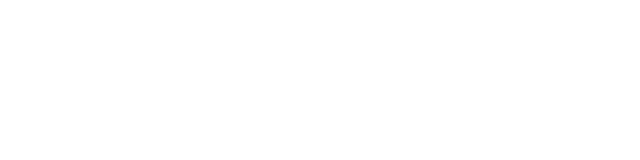
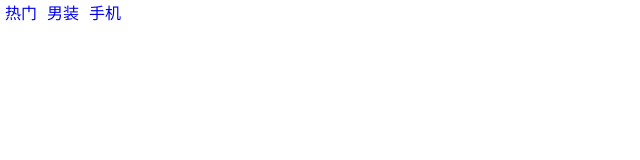
Before and after one commit to zonghuang/ng-pinduoduo, an Angular app: page / in a window 1280 px wide. Shown: the top 160 px of the page, without its empty margins (0-640 px from the left). Built offline with nearby package versions, Linux system fonts and the light colour scheme.

Commit message:
初识组件 顶部TabBar

```diff
--- a/src/app/app.component.css
+++ b/src/app/app.component.css
@@ -0,0 +1,13 @@
+ul {
+  padding: 0;
+  margin: 0;
+}
+
+ul li {
+  display: inline-block;
+  margin: 0 5px;
+}
+
+a {
+  text-decoration: none;
+}
--- a/src/app/app.component.html
+++ b/src/app/app.component.html
@@ -0,0 +1,5 @@
+<ul>
+  <li *ngFor="let item of tabs">
+    <a href="#">{{ item }}</a>
+  </li>
+</ul>
--- a/src/app/app.component.ts
+++ b/src/app/app.component.ts
@@ -6,5 +6,5 @@ import { Component } from '@angular/core';
   styleUrls: ['./app.component.css']
 })
 export class AppComponent {
-
+  tabs = ['热门', '男装', '手机'];
 }
--- a/src/styles.css
+++ b/src/styles.css
@@ -1 +1,7 @@
 /* You can add global styles to this file, and also import other style files */
+html,
+body,
+app-root {
+  margin: 0;
+  padding: 0;
+}
```
